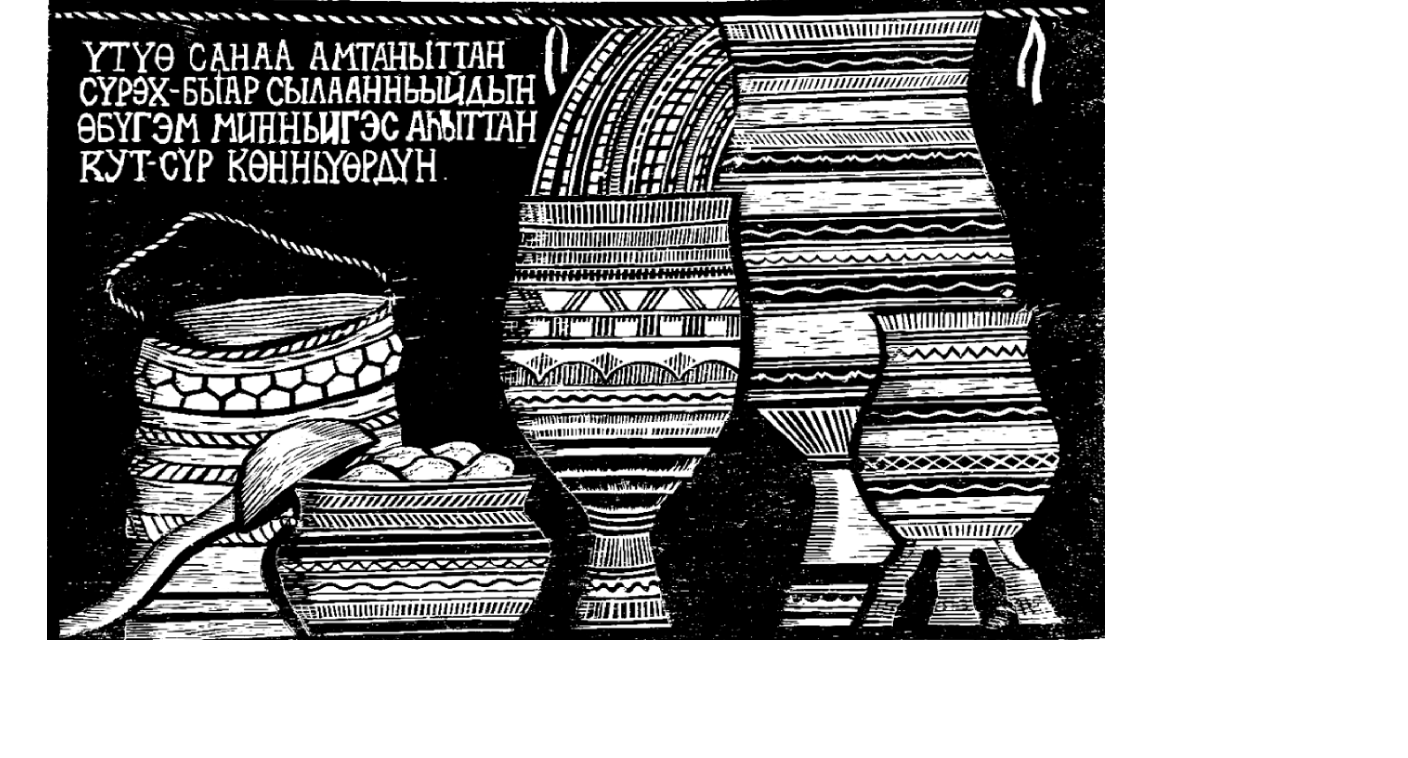
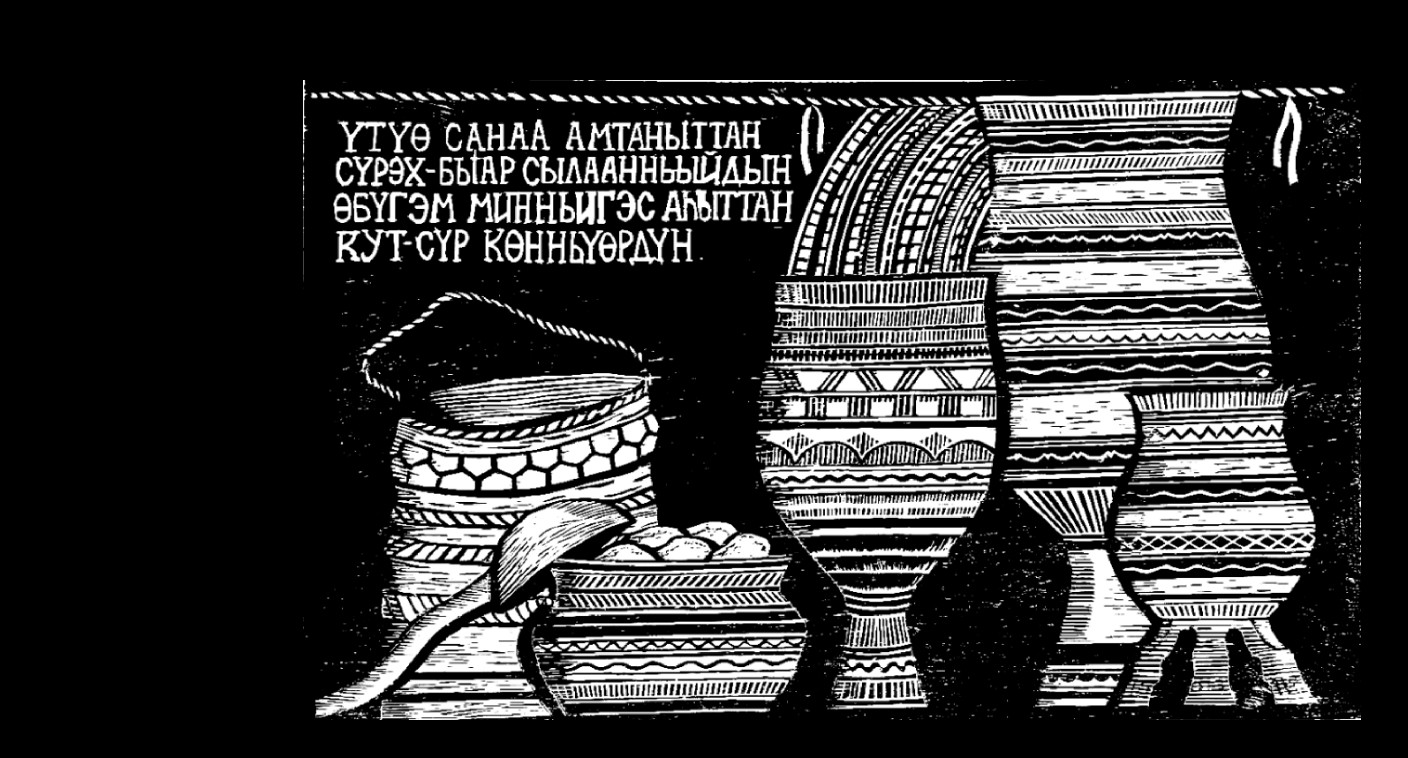
Before and after one commit to sandil13/threeproj, a website: page index.html in a window 1280 px wide. Shown: the whole page, 1408 px wide, since content can reach past the window. Drawn offline with Linux system fonts and the light colour scheme.

Commit message:
index.html

```diff
--- a/index.html
+++ b/index.html
@@ -26,6 +26,8 @@
       height: 80%;
       background-image: url('кар.png');
       z-index: 1;
+      top: 10%;
+      margin-left: 20%
     }
 
     /* Адаптив для маленьких экранов */
@@ -44,7 +46,7 @@
     }
   </style>
 </head>
-<body>
+<body style="background: black">
   <div class="container">
     <div class="skr kar"></div>
   </div>
```
